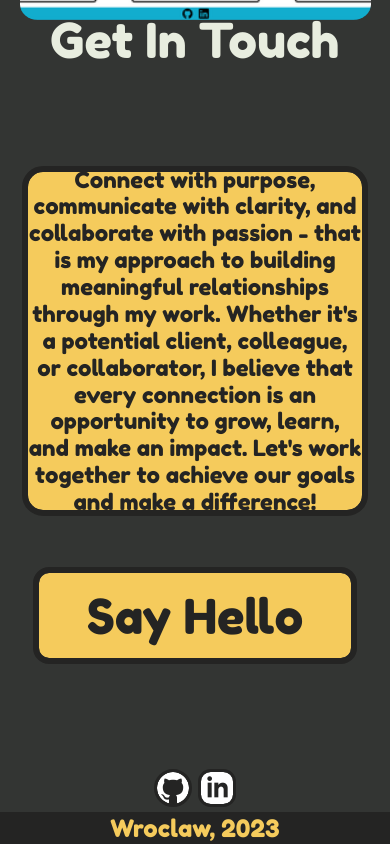
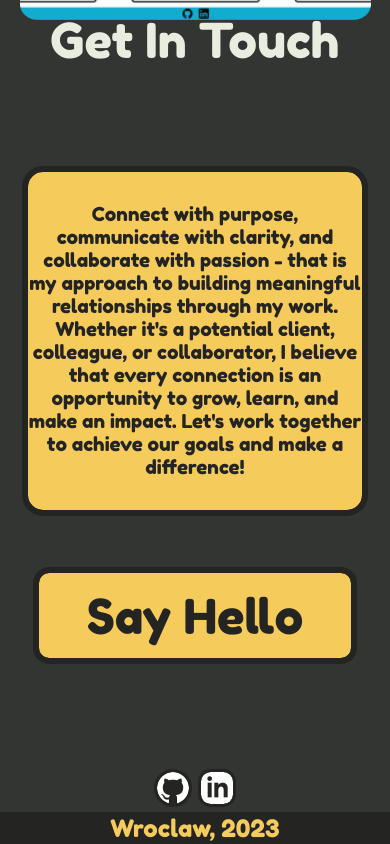
Before and after one commit to vlzher/portfolio-v0, a React (Create React App) app: page / in a window 390 px wide. Shown: the part 5278-6122 px from the top of the page. Built offline with nearby package versions, Linux system fonts and the light colour scheme; a web font is replaced by a local one.

Commit message:
fixed fonts

```diff
--- a/src/styles/contacts.css
+++ b/src/styles/contacts.css
@@ -81,7 +81,7 @@
 @media screen and (max-width: 1000px) {
   .contacts-text {
     margin-top: 10vh;
-    font-size: 1.4rem;
+    font-size: 1.2rem;
     height: 40vh;
     width: 95%;
   }
--- a/src/styles/contacts.scss
+++ b/src/styles/contacts.scss
@@ -82,7 +82,7 @@
 @media screen and (max-width: 1000px) {
   .contacts-text{
     margin-top: 10vh;
-    font-size: 1.4rem;
+    font-size: 1.2rem;
     height: 40vh;
     width: 95%;
   }
```
